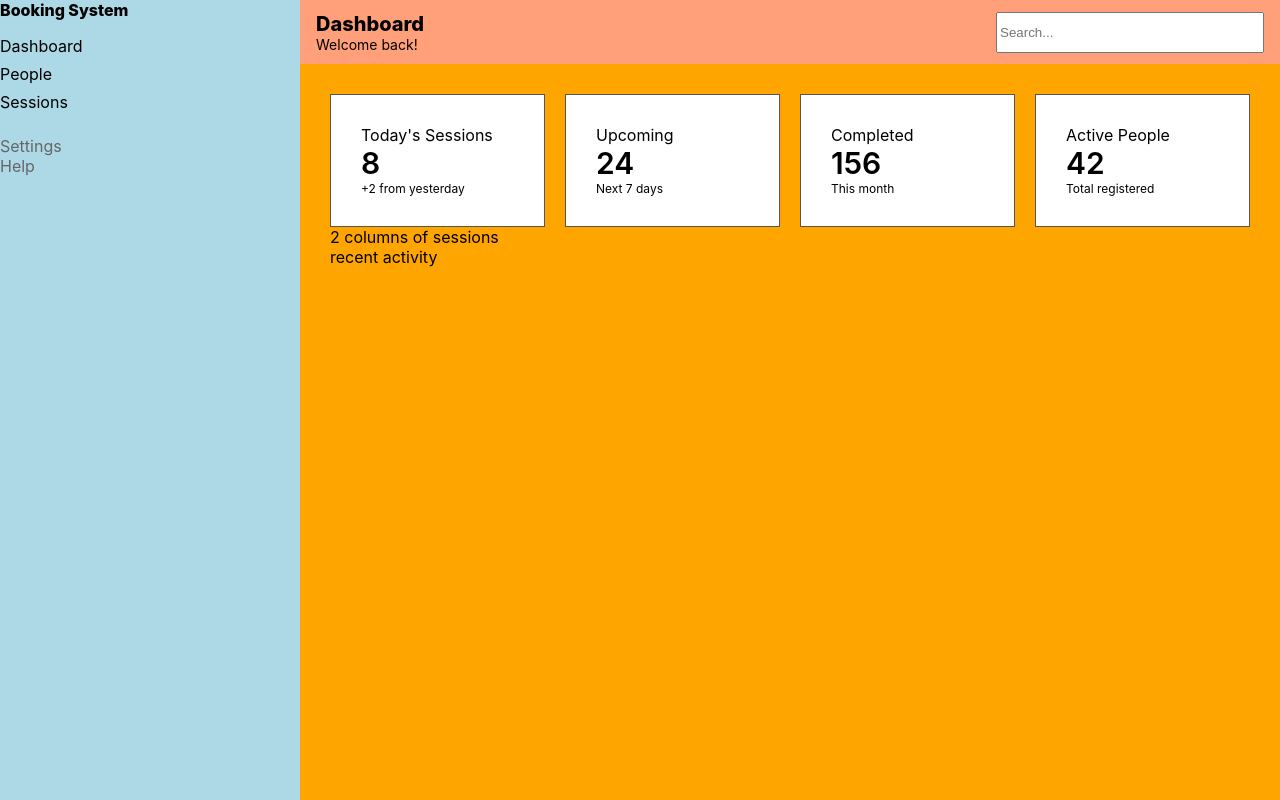
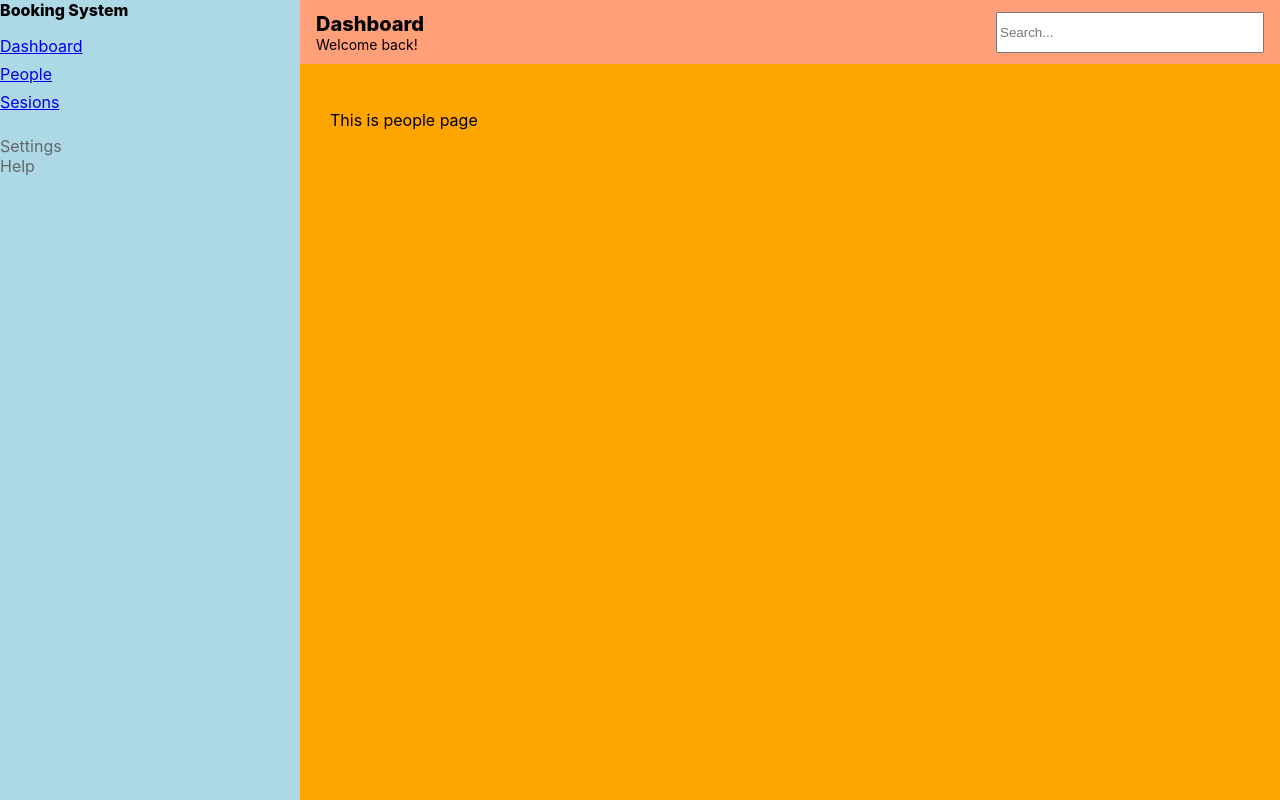
Before and after one commit to tianshansu/booking-system, a React (Create React App) app in the folder frontend/: page /people in a window 1280 px wide. Built offline with nearby package versions, Linux system fonts and the light colour scheme.

Commit message:
layout: reconstruct the structure. Add a new layout component and extract the previous code from DashboardPage

```diff
--- a/frontend/package.json
+++ b/frontend/package.json
@@ -9,6 +9,7 @@
     "@testing-library/user-event": "^13.5.0",
     "react": "^19.2.3",
     "react-dom": "^19.2.3",
+    "react-router-dom": "^7.12.0",
     "react-scripts": "5.0.1",
     "web-vitals": "^2.1.4"
   },
--- a/frontend/src/App.js
+++ b/frontend/src/App.js
@@ -1,9 +1,24 @@
-import logo from './logo.svg';
+// import logo from './logo.svg';
 import './App.css';
 import DashboardPage from './pages/DashboardPage';
+import PeoplePage from './pages/PeoplePage';
+import SessionsPage from './pages/SessionsPage';
+import AppLayout from "./components/layout/AppLayout";
+import {Routes, Route} from 'react-router-dom';
 
 function App() {
-  return <DashboardPage/>;
+  return (
+    <Routes>
+      <Route path="/" element={<AppLayout />}>
+      {/* always render the layout first */}
+        <Route index element={<DashboardPage />} />
+        {/* path= "/" */}
+        <Route path="people" element={<PeoplePage />} />
+        <Route path="sessions" element={<SessionsPage />} />
+      </Route>
+    </Routes>
+
+  )
 }
 
 export default App;
--- /dev/null
+++ b/frontend/src/components/layout/AppLayout.jsx
@@ -0,0 +1,28 @@
+import Sidebar from "./Sidebar";
+import HeadBar from "./HeaderBar";
+import { Outlet } from "react-router-dom";
+import "../../pages/Dashboard.css";
+
+export default function AppLayout(){
+    return(
+        <div className="appShell">
+            {/* the shell for the whole app */}
+            <aside className="sidebar">
+                {/* left column */}
+                <Sidebar></Sidebar>
+            </aside>
+
+            <div className="right">
+                {/* right column */}
+                <header className="header">
+                    {/* a header */}
+                    <HeadBar></HeadBar>
+                </header>
+
+                <main className="content" style={{padding:"30px"}}>
+                    <Outlet></Outlet>
+                </main>
+            </div>
+        </div>
+    )
+}
--- a/frontend/src/components/layout/Sidebar.jsx
+++ b/frontend/src/components/layout/Sidebar.jsx
@@ -1,11 +1,16 @@
+import {Link} from 'react-router-dom';
+
 export default function Sidebar(){
     return (
         <nav className="sidebar">
             <div style={{fontWeight:800, marginBottom:16}}>Booking System</div>
             <div style={{display:"grid", gap:8}}>
-                <div>Dashboard</div>
-                <div>People</div>
-                <div>Sessions</div>
+                <Link to="/" className='sidebar-item'>Dashboard</Link>
+                {/* click to change the route to / */}
+                <Link to="/people" className='sidebar-item'>People</Link>
+                {/* click to change the route to /people */}
+                <Link to="/sessions" className='sidebar-item'>Sesions</Link>
+                {/* click to change the route to /sessions */}
             </div>
             <div style={{marginTop:24, color:"#666"}}>
                 <div>Settings</div>
--- a/frontend/src/index.js
+++ b/frontend/src/index.js
@@ -3,12 +3,16 @@ import ReactDOM from 'react-dom/client';
 import './index.css';
 import App from './App';
 import reportWebVitals from './reportWebVitals';
+import {BrowserRouter} from 'react-router-dom';
 
 const root = ReactDOM.createRoot(document.getElementById('root'));
 root.render(
-  <React.StrictMode>
-    <App />
-  </React.StrictMode>
+  <BrowserRouter>
+    <React.StrictMode>
+      <App />
+    </React.StrictMode>
+  </BrowserRouter>
+
 );
 
 // If you want to start measuring performance in your app, pass a function
--- a/frontend/src/pages/DashboardPage.jsx
+++ b/frontend/src/pages/DashboardPage.jsx
@@ -5,24 +5,6 @@ import Card from "../components/Card";
 
 export default function DashboardPage(){
     return(
-        <div className="appShell">
-            {/* the shell for the whole app */}
-            <aside className="sidebar">
-                {/* left column */}
-                <Sidebar></Sidebar>
-            </aside>
-
-            <div className="right">
-                {/* right column */}
-                <header className="header">
-                    {/* a header */}
-                    <HeadBar></HeadBar>
-                </header>
-
-                <main className="content" style={{padding:"30px"}}>
-                    {/* a main content area */}
-                    {/* <h2>Main Content</h2>
-                    <p>4 cards + 2 columns of session list</p> */}
         <div style={{display:"grid"}}>
             <div style={{
                 display: "grid",
@@ -37,8 +19,5 @@ export default function DashboardPage(){
             <div>2 columns of sessions</div>
             <div>recent activity</div>
         </div>
-                </main>
-            </div>
-        </div>
     )
 }
--- /dev/null
+++ b/frontend/src/pages/PeoplePage.jsx
@@ -0,0 +1,7 @@
+export default function PeoplePage(){
+    return(
+        <>
+            <p>This is people page</p>
+        </>
+    )
+}
--- /dev/null
+++ b/frontend/src/pages/SessionsPage.jsx
@@ -0,0 +1,7 @@
+export default function SessionsPage(){
+    return(
+        <>
+            <p>This is sessions page</p>
+        </>
+    )
+}
```
Also changed, not shown: 1 other file (tests, documents, lock files or other folders). Lines whose indentation alone changed are shown as unchanged.
